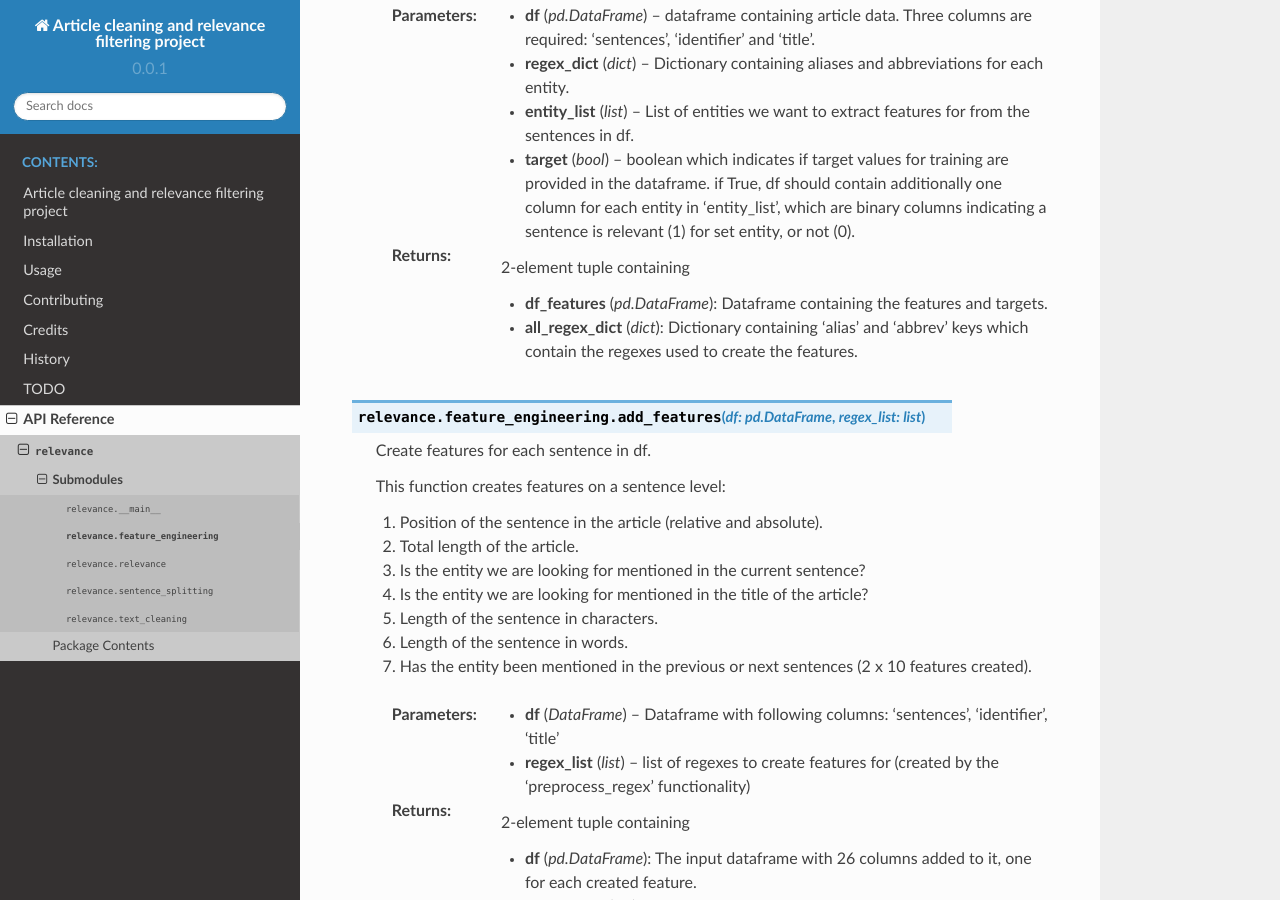
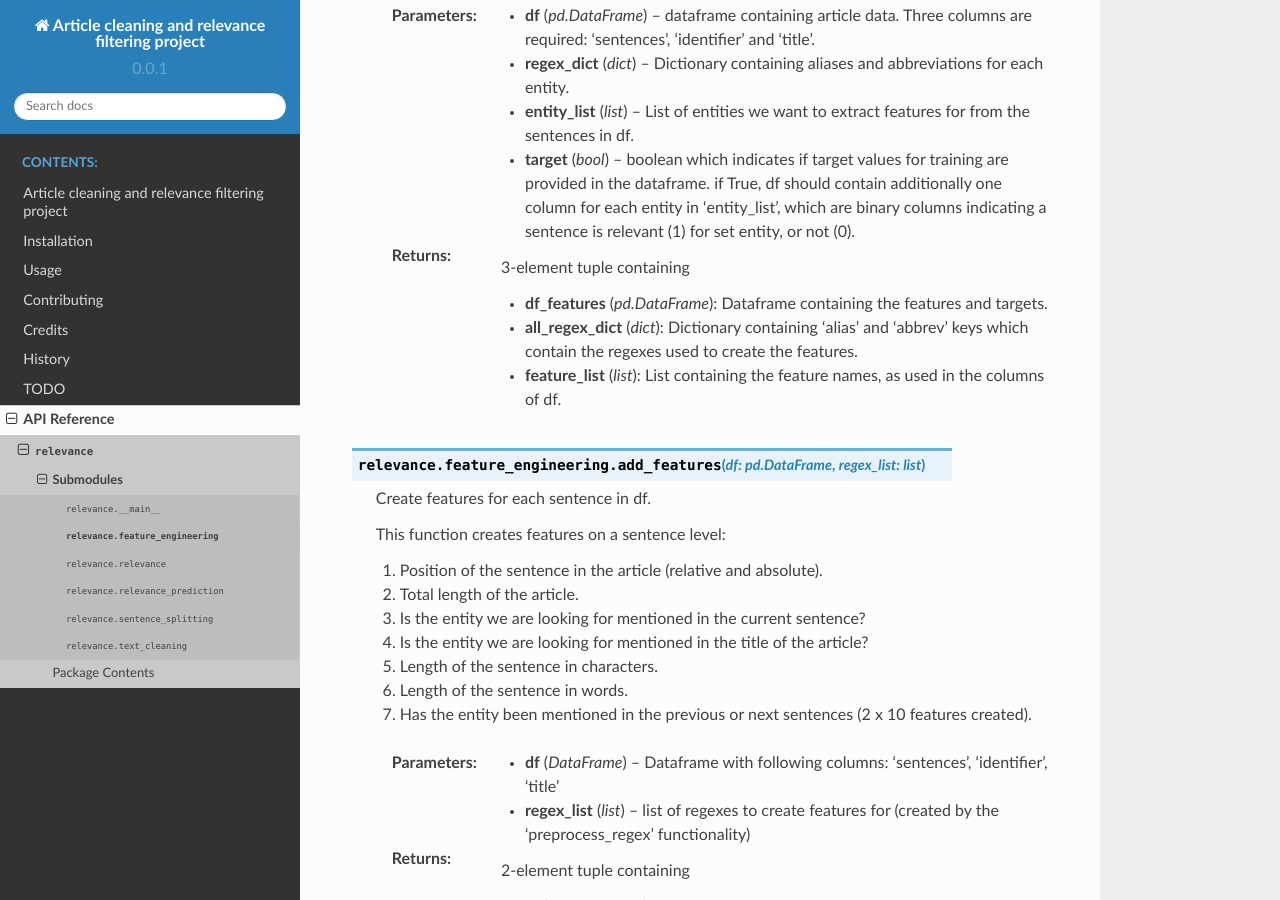
Before and after one commit to jgeysen/relevance, a Sphinx documentation site: the page built from docs/autoapi/relevance/feature_engineering/index.rst, in a window 1280 px wide and 900 px high, scrolled down 800 px. Built offline with Sphinx 7.4.7 and the Read the Docs theme 2.0.0, drawn with Linux system fonts in a browser that asks for light colours.

```diff
--- a/docs/autoapi/relevance/feature_engineering/index.rst
+++ b/docs/autoapi/relevance/feature_engineering/index.rst
@@ -45,10 +45,11 @@ Functions
    :param target: boolean which indicates if target values for training are provided in the dataframe. if True, df should contain additionally one column for each entity in 'entity_list', which are binary columns indicating a sentence is relevant (1) for set entity, or not (0).
    :type target: bool
 
-   :returns: 2-element tuple containing
+   :returns: 3-element tuple containing
 
              - **df_features** (*pd.DataFrame*): Dataframe containing the features and targets.
              - **all_regex_dict** (*dict*): Dictionary containing 'alias' and 'abbrev' keys which contain the regexes used to create the features.
+             - **feature_list** (*list*): List containing the feature names, as used in the columns of df.
 
 
 .. function:: add_features(df: pd.DataFrame, regex_list: list)
--- a/docs/autoapi/relevance/index.rst
+++ b/docs/autoapi/relevance/index.rst
@@ -18,6 +18,7 @@ Submodules
    __main__/index.rst
    feature_engineering/index.rst
    relevance/index.rst
+   relevance_prediction/index.rst
    sentence_splitting/index.rst
    text_cleaning/index.rst
 
--- /dev/null
+++ b/docs/autoapi/relevance/relevance_prediction/index.rst
@@ -0,0 +1,4 @@
+:mod:`relevance.relevance_prediction`
+=====================================
+
+.. py:module:: relevance.relevance_prediction
```
Also changed, not shown: docs/autoapi/relevance/text_cleaning/index.rst (+5 -3 lines), 2 other files.
